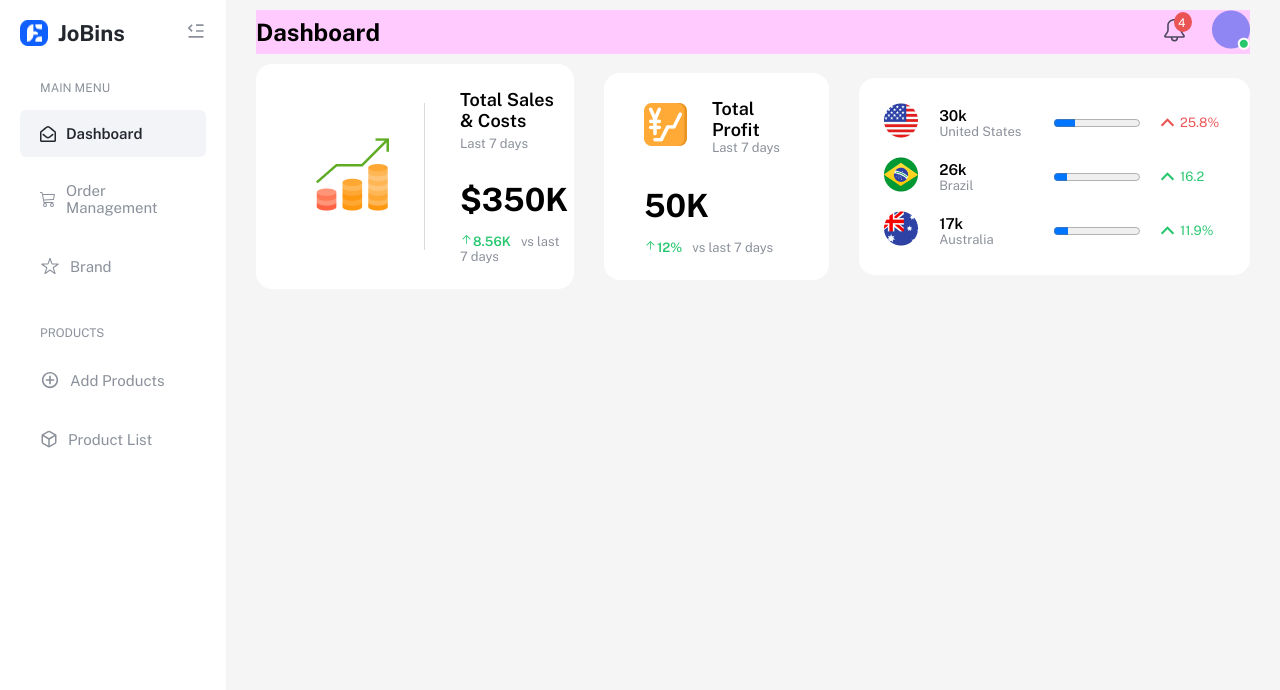
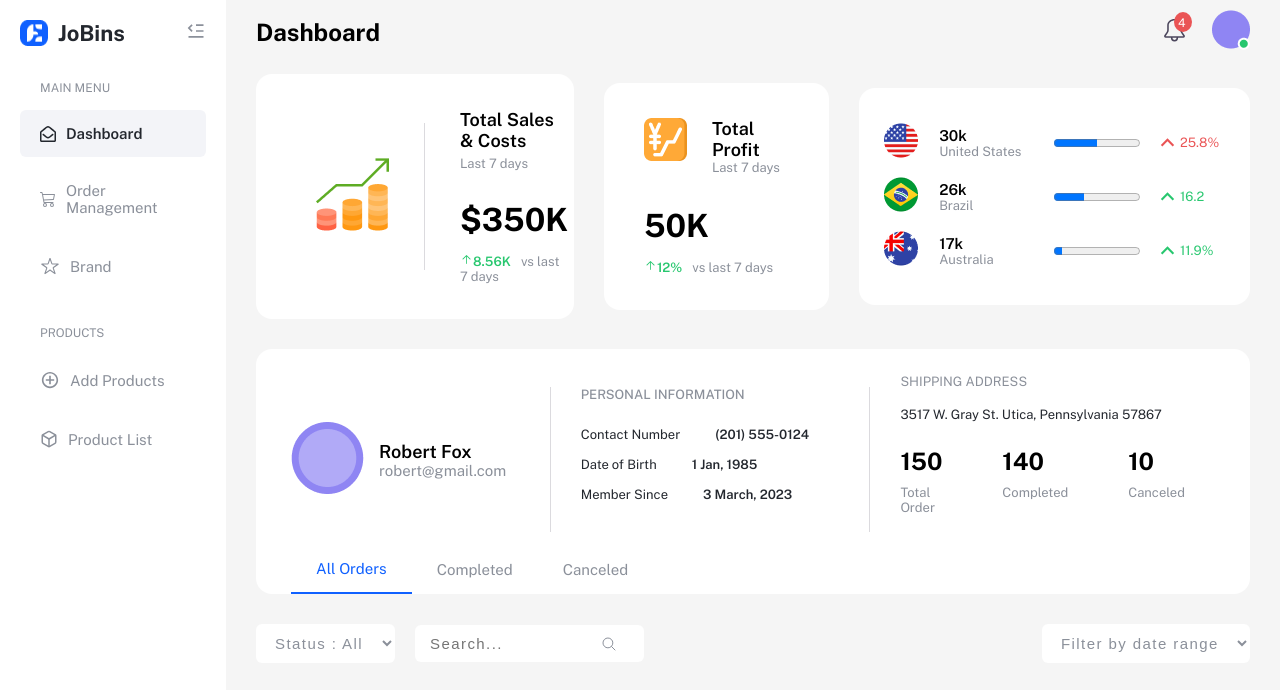
Before and after one commit to sanishkarkee/jobins-frontend-challenge, a React (Vite) app: page / in a window 1280 px wide. Shown: the top 690 px of the page. Built offline with nearby package versions, Linux system fonts and the light colour scheme.

Commit message:
filter section completed

```diff
--- a/src/components/Header/Header.scss
+++ b/src/components/Header/Header.scss
@@ -3,8 +3,6 @@ $bell-outline: #4b465c;
 $red: #ea5455;
 
 .header-section {
-  background: rgb(255, 203, 255);
-
   .header-content-wrapper {
     display: flex;
     justify-content: space-between;
--- a/src/components/SalesCosts/SalesCosts.jsx
+++ b/src/components/SalesCosts/SalesCosts.jsx
@@ -71,7 +71,7 @@ const SalesCosts = () => {
                     <p>United States</p>
                   </div>
                   <div className='progress-bar'>
-                    <progress id='file' value='25' max='100'></progress>
+                    <progress id='file' value='50' max='100'></progress>
                   </div>
                   <div className='inc-dec'>
                     <p>
@@ -90,7 +90,7 @@ const SalesCosts = () => {
                     <p>Brazil</p>
                   </div>
                   <div className='progress-bar'>
-                    <progress id='file' value='16' max='100'></progress>
+                    <progress id='file' value='35' max='100'></progress>
                   </div>
                   <div className='inc-dec'>
                     <p>
@@ -109,7 +109,7 @@ const SalesCosts = () => {
                     <p>Australia</p>
                   </div>
                   <div className='progress-bar'>
-                    <progress id='file' value='17' max='100'></progress>
+                    <progress id='file' value='10' max='100'></progress>
                   </div>
                   <div className='inc-dec'>
                     <p>
--- a/src/components/SalesCosts/SalesCosts.scss
+++ b/src/components/SalesCosts/SalesCosts.scss
@@ -33,7 +33,7 @@ h6 {
       width: 32%;
 
       .inner {
-        padding: 25px;
+        padding: 35px 25px;
 
         .sales-wrapper {
           display: flex;
@@ -79,11 +79,10 @@ h6 {
       width: 20%;
 
       .inner {
-        padding: 25px;
+        padding: 35px 25px;
 
         .total-profit-title {
           display: flex;
-          align-items: center;
 
           .profit-title {
             padding-left: 25px;
@@ -113,7 +112,7 @@ h6 {
       width: 40%;
 
       .inner {
-        padding: 25px;
+        padding: 35px 25px;
 
         .country-progress-wrapper {
           display: flex;
--- /dev/null
+++ b/src/components/Shipping/Shipping.jsx
@@ -0,0 +1,87 @@
+import React from 'react';
+import './Shipping.scss';
+
+const Shipping = () => {
+  return (
+    <>
+      <section className='shipping-info-section'>
+        <div className='shipping-inner'>
+          <div className='shipping-info-block'>
+            <div className='info-content-wrapper'>
+              <div className='info-content-item'>
+                <div className='user-img'>
+                  <img src='/assets/profile/user.png' alt='' />
+                </div>
+                <div className='user-details'>
+                  <h6>Robert Fox</h6>
+                  <p>robert@gmail.com</p>
+                </div>
+              </div>
+
+              <div className='info-content-item'>
+                <div className='info-title'>
+                  <p>PERSONAL INFORMATION</p>
+                </div>
+
+                <div className='info-details'>
+                  <div className='info-details-content'>
+                    <p>Contact Number</p>
+                    <p> (201) 555-0124</p>
+                  </div>
+                  <div className='info-details-content'>
+                    <p>Date of Birth</p>
+                    <p>1 Jan, 1985</p>
+                  </div>
+                  <div className='info-details-content'>
+                    <p>Member Since</p>
+                    <p>3 March, 2023</p>
+                  </div>
+                </div>
+              </div>
+
+              <div className='info-content-item'>
+                <div className='shipping-title'>
+                  <p>SHIPPING ADDRESS</p>
+                  <p>3517 W. Gray St. Utica, Pennsylvania 57867</p>
+                </div>
+
+                <div className='total-order-wrapper'>
+                  <div className='order-item'>
+                    <h4>150</h4>
+                    <p>Total Order</p>
+                  </div>
+
+                  <div className='order-item'>
+                    <h4>140</h4>
+                    <p>Completed</p>
+                  </div>
+
+                  <div className='order-item'>
+                    <h4>10</h4>
+                    <p>Canceled</p>
+                  </div>
+                </div>
+              </div>
+            </div>
+          </div>
+
+          <div className='nav-tabs-block'>
+            <div className='nav-tabs-block-wrapper'>
+              <div className='nav-tabs-block-item'>
+                <p>All Orders</p>
+              </div>
+              <div className='nav-tabs-block-item'>
+                <p>Completed</p>
+              </div>
+              <div className='nav-tabs-block-item'>
+                <p>Canceled</p>
+              </div>
+            </div>
+          </div>
+        </div>
+      </section>
+    </>
+  );
+};
+
+export default Shipping;
--- /dev/null
+++ b/src/components/Shipping/Shipping.scss
@@ -0,0 +1,138 @@
+// -------------colors-------------
+$text-heading: #8b909a;
+$black: #23272e;
+$blue: #0f60ff;
+
+// -------------mixins-------------
+@mixin background-radius {
+  background: #fff;
+  border-radius: 16px;
+}
+
+p {
+  color: $text-heading;
+}
+
+h6 {
+  font-size: 18px !important;
+  font-weight: 600;
+}
+
+.shipping-info-section {
+  @include background-radius;
+
+  .shipping-inner {
+    padding: 25px 35px 0px;
+
+    .shipping-info-block {
+      .info-content-wrapper {
+        display: flex;
+        align-items: center;
+
+        .info-content-item {
+          width: 33.33%;
+
+          &:nth-of-type(1) {
+            display: flex;
+            align-items: center;
+
+            .user-details {
+              padding-left: 15px;
+
+              p {
+                font-size: 15px;
+              }
+            }
+          }
+
+          &:nth-of-type(2) {
+            padding: 0px 30px 30px 30px;
+            border-inline: 1px solid #dbdade;
+
+            .info-title {
+              padding-bottom: 25px;
+
+              p {
+                font-weight: 500;
+              }
+            }
+
+            .info-details {
+              .info-details-content {
+                display: flex;
+
+                p {
+                  color: $black;
+
+                  &:nth-of-type(1) {
+                    margin-bottom: 0;
+                  }
+
+                  &:nth-of-type(2) {
+                    padding-left: 35px;
+                    font-weight: 600;
+                  }
+                }
+
+                &:not(:last-of-type) {
+                  padding-bottom: 15px;
+                }
+              }
+            }
+          }
+
+          &:nth-of-type(3) {
+            padding: 0px 30px 30px 30px;
+
+            .shipping-title {
+              padding-bottom: 25px;
+              p {
+                &:nth-of-type(2) {
+                  color: $black;
+                }
+              }
+            }
+
+            .total-order-wrapper {
+              display: flex;
+
+              .order-item {
+                h4 {
+                  padding-bottom: 10px;
+                }
+
+                &:nth-of-type(2) {
+                  padding-inline: 60px;
+                }
+              }
+            }
+          }
+        }
+      }
+    }
+
+    .nav-tabs-block {
+      .nav-tabs-block-wrapper {
+        display: flex;
+        align-items: center;
+
+        .nav-tabs-block-item {
+          cursor: pointer;
+
+          p {
+            padding: 15px 25px;
+            font-size: 15px;
+          }
+
+          &:nth-of-type(1) {
+            border-bottom: 2px solid $blue;
+
+            p {
+              color: $blue;
+            }
+          }
+        }
+      }
+    }
+  }
+}
--- a/src/pages/Dashboard.jsx
+++ b/src/pages/Dashboard.jsx
@@ -1,6 +1,8 @@
 import React from 'react';
 import Header from '../components/Header/Header';
 import SalesCosts from '../components/SalesCosts/SalesCosts';
+import Shipping from '../components/Shipping/Shipping';
+import { IoSearchOutline } from 'react-icons/io5';
 
 const Dashboard = () => {
   return (
@@ -14,6 +16,49 @@ const Dashboard = () => {
           <div className='sales-costs-container'>
             <SalesCosts />
           </div>
+
+          <div className='shipping-container'>
+            <Shipping />
+          </div>
+
+          <div className='filter-container'>
+            <section className='filter-items-section'>
+              <div className='filter-item-wrapper'>
+                <div className='filter-item'>
+                  <div className='subfilter-item-wrapper'>
+                    <div className='subfilter-item'>
+                      <select name='status' id='status'>
+                        <option value='0'>Status : All</option>
+                        <option value='1'>True</option>
+                        <option value='2'>False</option>
+                      </select>
+                    </div>
+                    <div className='subfilter-item'>
+                      <div class='group'>
+                        <input
+                          id='query'
+                          class='input'
+                          type='search'
+                          placeholder='Search...'
+                          name='searchbar'
+                        />
+                        <IoSearchOutline className='search-icon' />
+                      </div>
+                    </div>
+                  </div>
+                </div>
+                <div className='filter-item'>
+                  <select name='date-range' id='date-range'>
+                    <option value='0'>Filter by date range</option>
+                    <option value='2021'>2021</option>
+                    <option value='2022'>2022</option>
+                    <option value='2023'>2023</option>
+                    <option value='2024'>2024</option>
+                  </select>
+                </div>
+              </div>
+            </section>
+          </div>
         </div>
       </section>
     </>
--- a/src/style.scss
+++ b/src/style.scss
@@ -90,11 +90,17 @@ $content-back: #f5f5f5;
     .right-content-section {
       width: 85%;
       background: $content-back;
+    }
+  }
+}
+
+// --------------------------<Error404/> Component------------------------
 
 .error-message-content {
   width: 100%;
   height: 100vh;
   overflow: hidden;
+  background: #fdf9f9;
 
   img {
     width: 100%;
@@ -102,22 +108,85 @@ $content-back: #f5f5f5;
     object-fit: contain;
   }
 }
-    }
-  }
-}
 
 // --------------------------<Dashboard/> Component------------------------
+
+select {
+  padding: 10px 15px;
+  color: $text-heading;
+  font-size: 15px;
+  border-radius: 6px;
+  background: #fff;
+  border: none;
+  outline: none;
+  letter-spacing: 1.43px;
+  font-weight: 500;
+}
 
 .dashboard-section {
   .inner {
     padding: 10px 30px;
 
     .header-container {
-      margin-bottom: 10px;
+      margin-bottom: 20px;
     }
 
     .sales-costs-container {
-      margin-bottom: 20px;
+      margin-bottom: 30px;
+    }
+
+    .shipping-container {
+      margin-bottom: 30px;
+    }
+
+    .filter-container {
+      .filter-items-section {
+        .filter-item-wrapper {
+          display: flex;
+          align-items: center;
+          justify-content: space-between;
+
+          .filter-item {
+            &:nth-of-type(1) {
+              .subfilter-item-wrapper {
+                display: flex;
+                align-items: center;
+                .subfilter-item {
+                  &:nth-of-type(2) {
+                    padding-left: 20px;
+
+                    .group {
+                      position: relative;
+                      display: flex;
+                      align-items: center;
+
+                      .input {
+                        padding: 10px 15px;
+                        border: 0;
+                        border-radius: 6px;
+                        background: #fff;
+                        color: $text-heading;
+                        outline: none;
+                        font-size: 15px;
+                        letter-spacing: 1.43px;
+                        z-index: 0;
+                      }
+
+                      .search-icon {
+                        position: absolute;
+                        right: 12%;
+                        color: $text-heading;
+                        pointer-events: none;
+                        z-index: 1;
                       }
                     }
                   }
+                }
+              }
+            }
+          }
+        }
+      }
+    }
+  }
+}
```
Also changed, not shown: public/assets/profile/user.png (added). Lines whose indentation alone changed are shown as unchanged.
